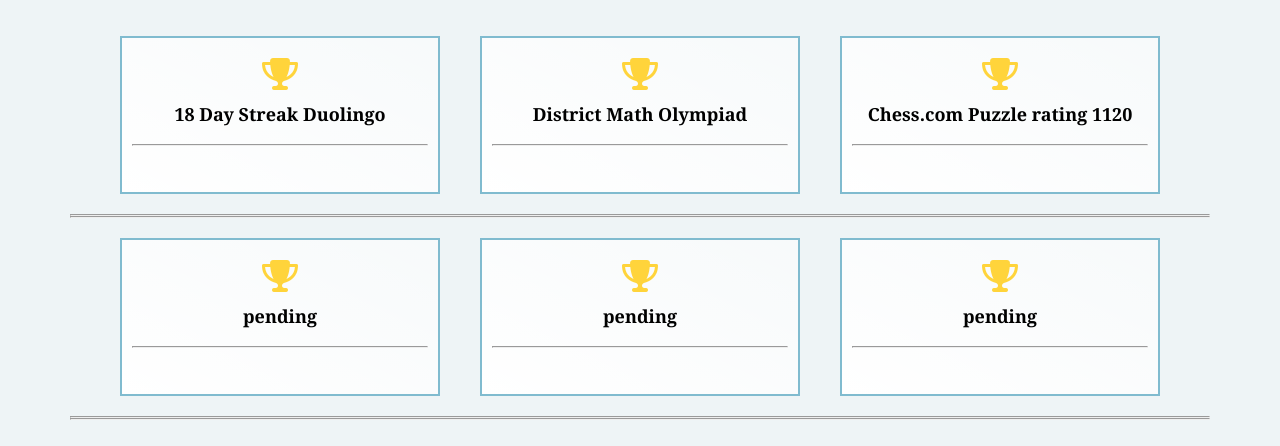
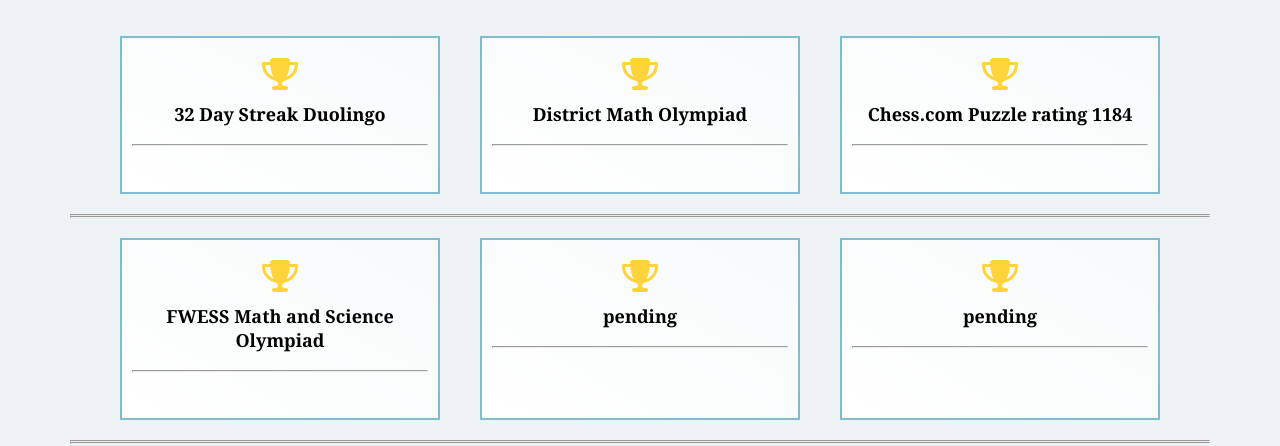
Before and after one commit to Prathitt/resumee, a plain HTML site: page achievements.html in a window 1280 px wide. Shown: the part 355-801 px from the top of the page. Drawn offline with nearby package versions, Linux system fonts and the light colour scheme.

Commit message:
Update achievements.html

```diff
--- a/achievements.html
+++ b/achievements.html
@@ -78,7 +78,7 @@
                     <br><br>
                     <section class="alp"><br>
                         <i class="fa-solid fa-trophy fa-2xl" style="color: #ffd43b;"></i>                        <br><br>
-                        <h3 class="fff">18 Day Streak Duolingo</h3> <br>
+                        <h3 class="fff">32 Day Streak Duolingo</h3> <br>
                         <hr> <br>
                         <br>
                     </section>
@@ -90,7 +90,7 @@
                     </section>
                     <section class="alp"><br>
                         <i class="fa-solid fa-trophy fa-2xl" style="color: #ffd43b;"></i>                        <br><br>
-                        <h3 class="fff">Chess.com Puzzle rating 1120</h3> <br>
+                        <h3 class="fff">Chess.com Puzzle rating 1184</h3> <br>
                         <hr> <br>
                         <br>
                     </section>
@@ -102,7 +102,7 @@
                     <br><br>
                     <section class="alp"><br>
                         <i class="fa-solid fa-trophy fa-2xl" style="color: #ffd43b;"></i>                        <br><br>
-                        <h3 class="fff">pending</h3> <br>
+                        <h3 class="fff">FWESS Math and Science Olympiad</h3> <br>
                         <hr> <br>
                         <br>
                     </section>
```
